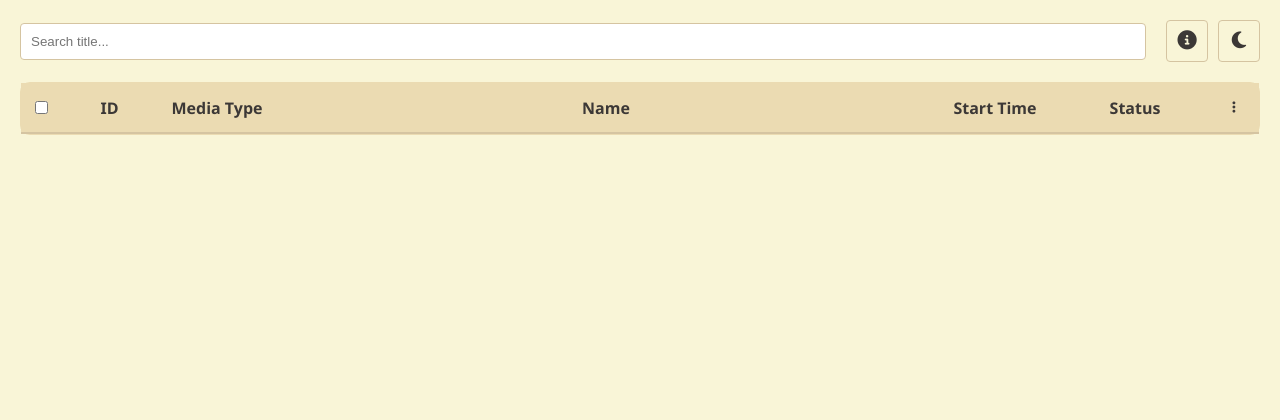
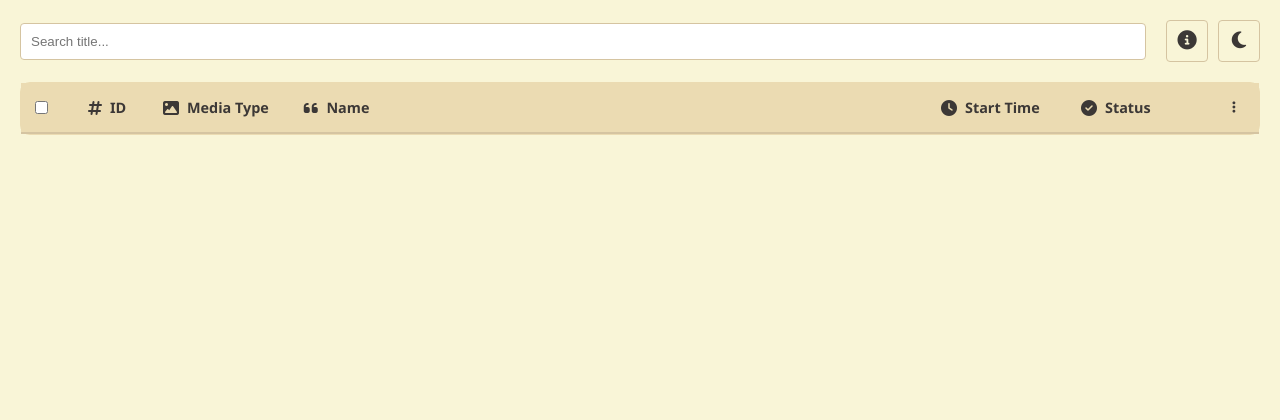
Before and after one commit to Zen-Path/flexycon, a Python web app: template dotfiles/src/scripts/media_server/templates/dashboard.html in a window 1280 px wide. Shown: the top 420 px of the page. Run offline with Jinja, Linux system fonts and the light colour scheme; the template is opened without the code that fills it, so the values that code supplies are empty.

Commit message:
feat(media): add icons to header cells

```diff
--- a/dotfiles/src/scripts/media_server/static/css/dashboard.css
+++ b/dotfiles/src/scripts/media_server/static/css/dashboard.css
@@ -498,8 +498,8 @@
 }
 
 .icon-label-group i {
-    flex-shrink: 0; /* Prevents squishing */
-    width: 16px; /* For vertical alignment */
+    /* For vertical alignment */
+    width: 16px;
     text-align: center;
 }
 
@@ -507,5 +507,5 @@
     font-size: 0.9rem;
     white-space: nowrap;
     overflow: hidden;
-    text-overflow: ellipsis; /* The "truncate" logic */
+    text-overflow: ellipsis;
 }
--- a/dotfiles/src/scripts/media_server/static/js/baseDataTable.js
+++ b/dotfiles/src/scripts/media_server/static/js/baseDataTable.js
@@ -1,4 +1,4 @@
-import { copyToClipboard } from "./utils.js";
+import { copyToClipboard, createIconLabelPair } from "./utils.js";
 
 export class BaseDataTable {
     constructor(container) {
@@ -106,7 +106,13 @@ export class BaseDataTable {
                     cell.appendChild(this._createActions());
                     break;
                 default:
-                    cell.innerHTML = `<span>${column.label || ""}</span>`;
+                    cell.append(
+                        createIconLabelPair({
+                            icon: column.icon,
+                            label: column.label,
+                            title: column.label,
+                        })
+                    );
                     break;
             }
 
--- a/dotfiles/src/scripts/media_server/static/js/constants.js
+++ b/dotfiles/src/scripts/media_server/static/js/constants.js
@@ -96,11 +96,13 @@ export class ColumnData {
         field = null,
         sortable = false,
         cssClass = null,
+        icon = null,
     }) {
         this.id = id;
         this.label = label;
         this.field = field;
         this.sortable = sortable;
         this.cssClass = cssClass;
+        this.icon = icon;
     }
 }
--- a/dotfiles/src/scripts/media_server/static/js/downloadsTable.js
+++ b/dotfiles/src/scripts/media_server/static/js/downloadsTable.js
@@ -27,6 +27,7 @@ export class DownloadsTable extends BaseDataTable {
                 field: "id",
                 sortable: true,
                 cssClass: "col-id",
+                icon: "fa-hashtag",
             }),
             MEDIA_TYPE: new ColumnData({
                 id: "media-type",
@@ -34,6 +35,7 @@ export class DownloadsTable extends BaseDataTable {
                 field: "mediaType",
                 sortable: true,
                 cssClass: "col-media-type",
+                icon: "fa-image",
             }),
             NAME: new ColumnData({
                 id: "name",
@@ -41,6 +43,7 @@ export class DownloadsTable extends BaseDataTable {
                 field: "title",
                 sortable: true,
                 cssClass: "col-name",
+                icon: "fa-quote-left",
             }),
             START_TIME: new ColumnData({
                 id: "start-time",
@@ -48,6 +51,7 @@ export class DownloadsTable extends BaseDataTable {
                 field: "startTime",
                 sortable: true,
                 cssClass: "col-start-time",
+                icon: "fa-clock",
             }),
             STATUS: new ColumnData({
                 id: "status",
@@ -55,6 +59,7 @@ export class DownloadsTable extends BaseDataTable {
                 field: "status",
                 sortable: true,
                 cssClass: "col-status",
+                icon: "fa-circle-check",
             }),
             ACTIONS: new ColumnData({
                 id: "actions",
```
